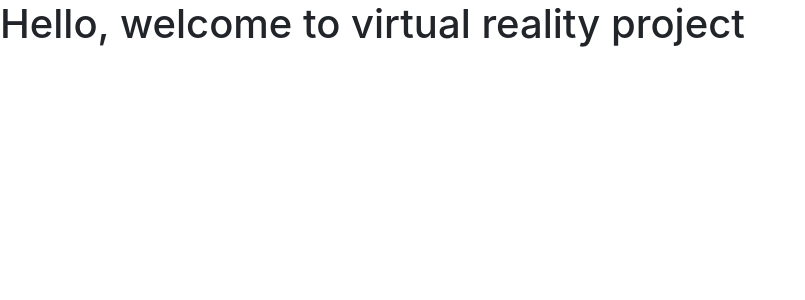
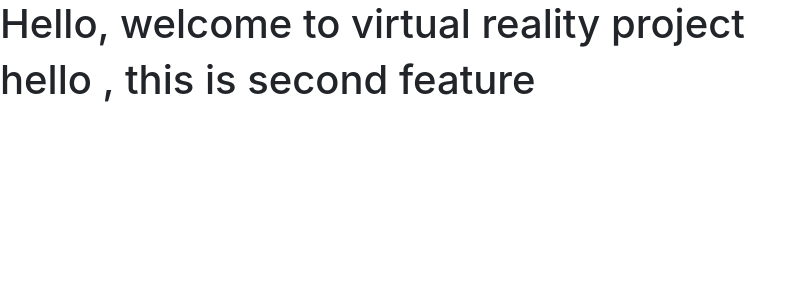
Before and after one commit to vivek00715/vitual-reality-property-dealing-frontend, an Angular app: page / in a window 1280 px wide. Shown: the top 300 px of the page, without its empty margins (0-805 px from the left). Built offline with nearby package versions, Linux system fonts and the light colour scheme.

Commit message:
second test feature

```diff
--- a/angular.json
+++ b/angular.json
@@ -1,5 +1,8 @@
 {
   "$schema": "./node_modules/@angular/cli/lib/config/schema.json",
+  "cli": {
+    "analytics": false
+  },
   "version": 1,
   "newProjectRoot": "projects",
   "projects": {
--- a/src/app/app.component.html
+++ b/src/app/app.component.html
@@ -1 +1,2 @@
 <h1>Hello, welcome to virtual reality project</h1>
+<h1>hello , this is second feature</h1>
```
